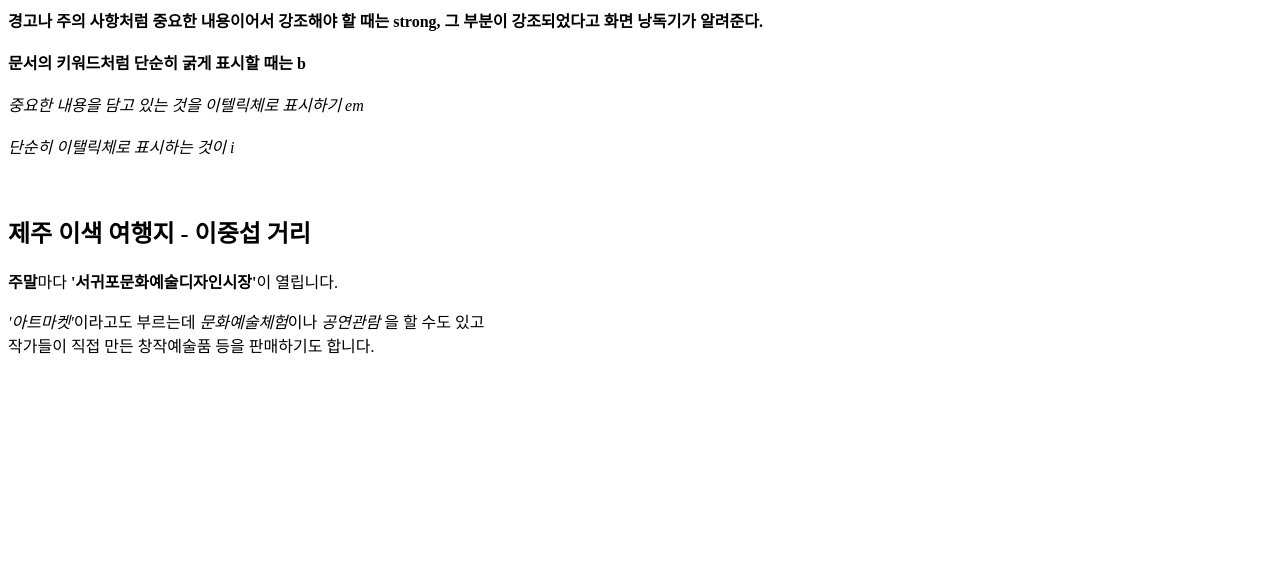
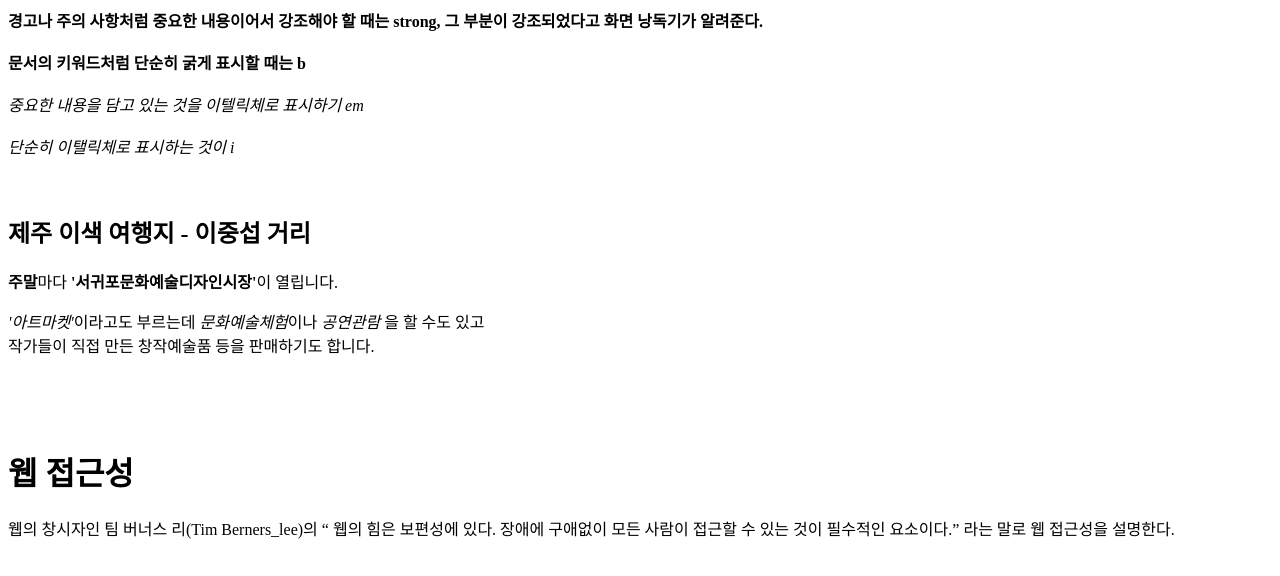
Before and after one commit to geonChoe/doIt, a plain HTML site: page 02/text2.html in a window 1280 px wide. Drawn offline with Linux system fonts and the light colour scheme.

Commit message:
q 태그

```diff
--- a/02/text2.html
+++ b/02/text2.html
@@ -18,6 +18,13 @@
         <p><strong>주말</strong>마다 <b>'서귀포문화예술디자인시장'</b>이 열립니다.</p>
         <p><em>'아트마켓'</em>이라고도 부르는데 <i>문화예술체험</i>이나 <i>공연관람</i>
         을 할 수도 있고 <br>작가들이 직접 만든 창작예술품 등을 판매하기도 합니다.</p>
+        <br><br><br>
+
+        <h1>웹 접근성</h1>
+        <p>웹의 창시자인 팀 버너스 리(Tim Berners_lee)의 <q cite="http://ww.w3.org/standards/webdesign/accessibility">
+            웹의 힘은 보편성에 있다. 장애에 구애없이 모든 사람이 접근할 수 있는 것이 필수적인 요소이다.</q>
+        라는 말로 웹 접근성을 설명한다.</p>
+        <!-- blockquote와는 다르게 인라인 레벨 태그로서 인용 내용을 표시한다. -->
 
     </body>
 </html>
```
